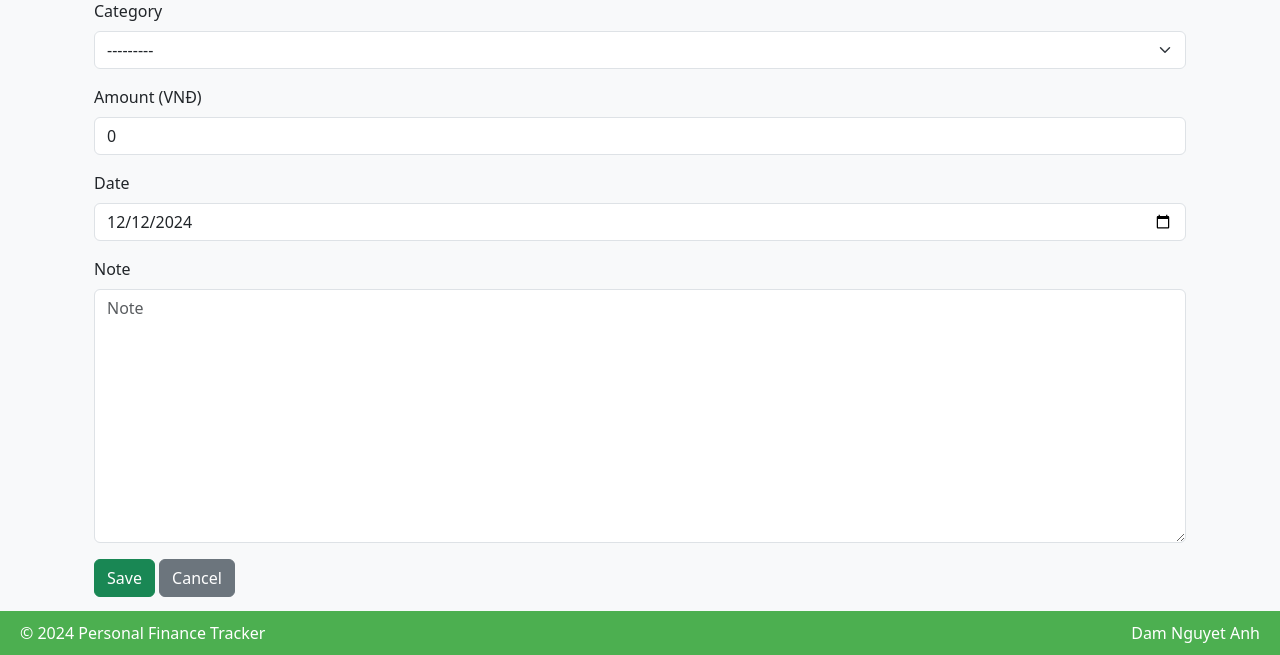
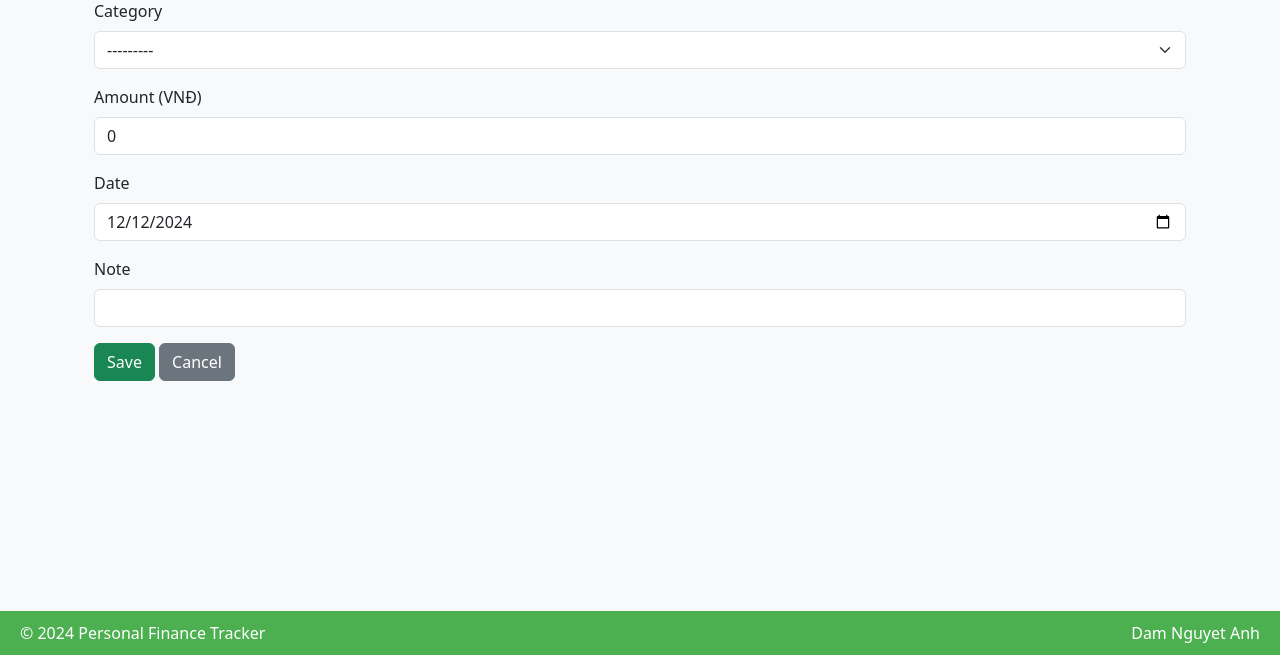
Before and after one commit to nguyetanhdam/personal_finance_tracker, a Django app: page /transactions/create in a window 1280 px wide. Shown: the part 145-800 px from the top of the page. Run offline with Django 4.2, Linux system fonts and the light colour scheme; the visitor is signed in with stand-in values (Sample User, id 1); data that the repository does not hold is empty.

Commit message:
fix textarea in transaction forms

```diff
--- a/transactions/templates/transaction_form.html
+++ b/transactions/templates/transaction_form.html
@@ -21,7 +21,7 @@
         </div>
         <div class="mb-3">
             <label for="id_note" class="form-label">Note</label>
-            {{ form.note }}
+            <textarea name="note" id="id_note" class="form-control" style="resize: none; height: 20px;">{{ form.note.value | default_if_none:''}}</textarea>
         </div>
         <button type="submit" class="btn btn-success">Save</button>
         <a href="{% url 'transaction_list' %}" class="btn btn-secondary">Cancel</a>
```
